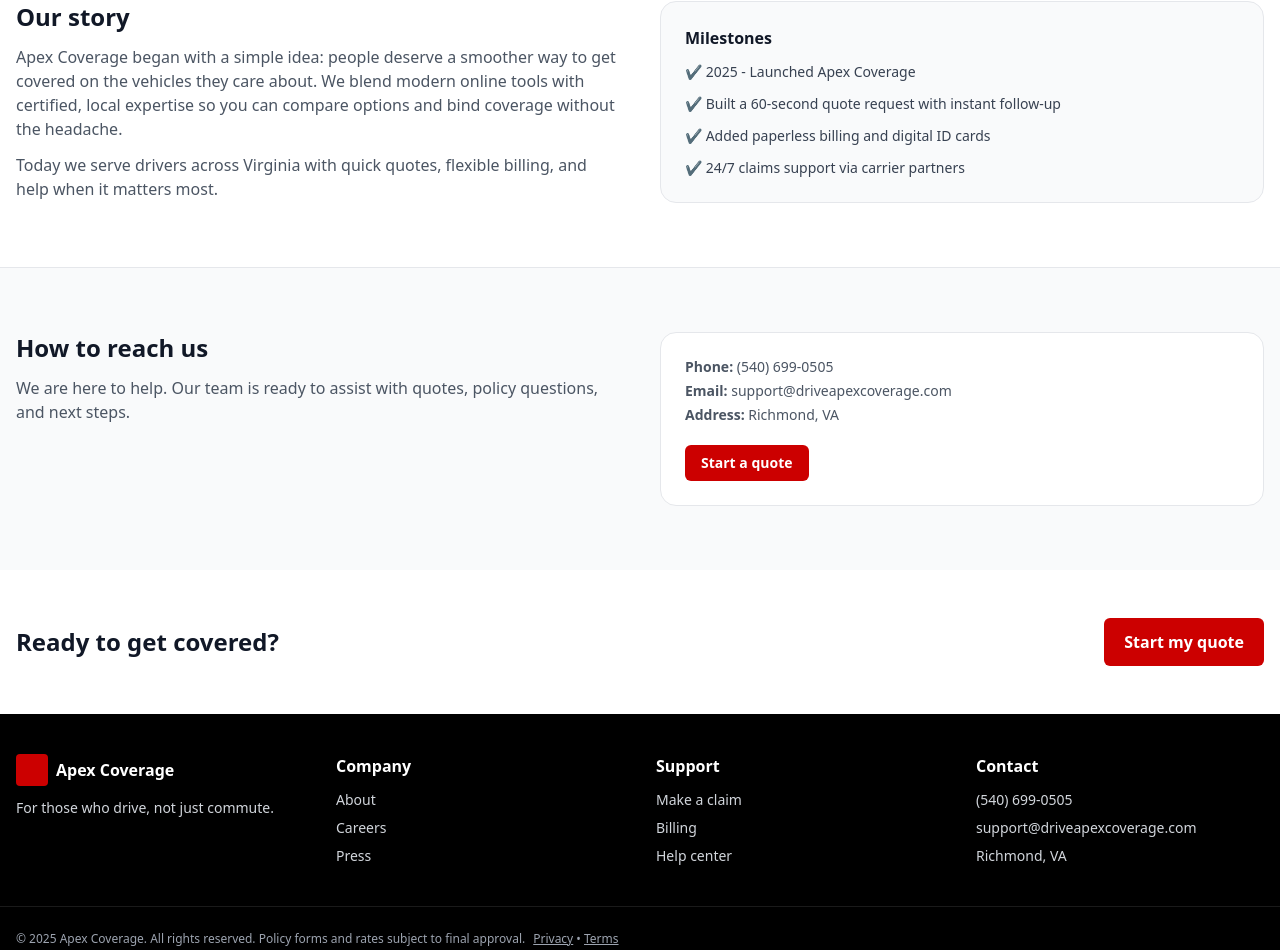
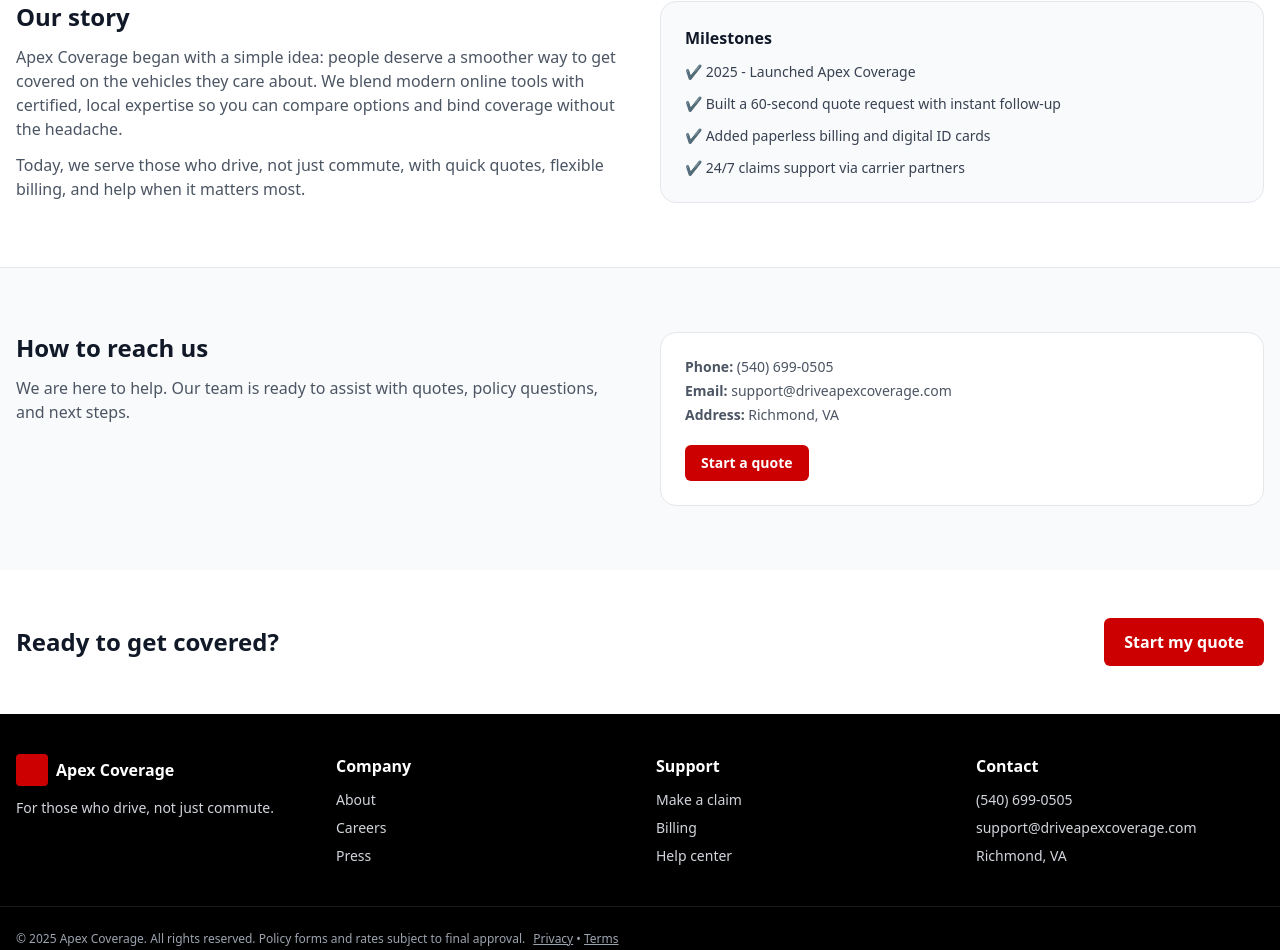
Before and after one commit to apexcoverage/Apex-Coverage-Site, a Next.js app: page /about in a window 1280 px wide. Shown: the part 817-1767 px from the top of the page. Built offline with nearby package versions, Linux system fonts and the light colour scheme.

Commit message:
Update page.tsx

```diff
--- a/app/about/page.tsx
+++ b/app/about/page.tsx
@@ -80,7 +80,7 @@ export default function AboutPage() {
               compare options and bind coverage without the headache.
             </p>
             <p className="mt-3 text-gray-600">
-              Today we serve drivers across Virginia with quick quotes, flexible
+              Today, we serve those who drive, not just commute, with quick quotes, flexible
               billing, and help when it matters most.
             </p>
           </div>
```
